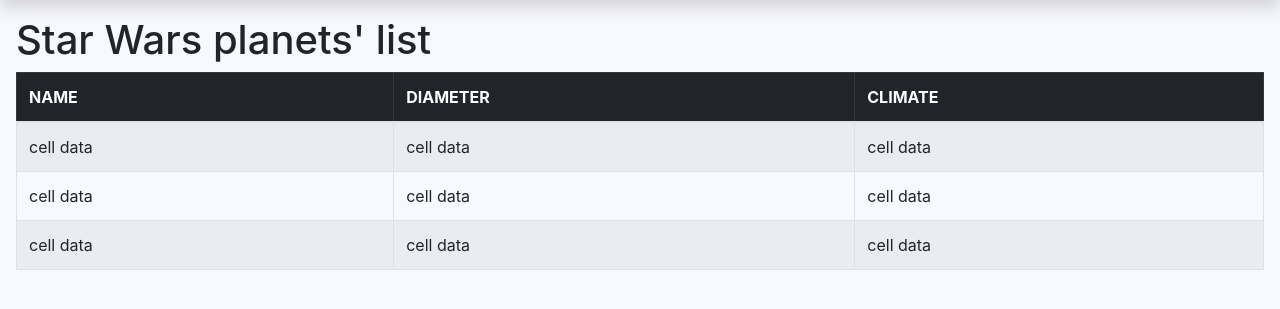
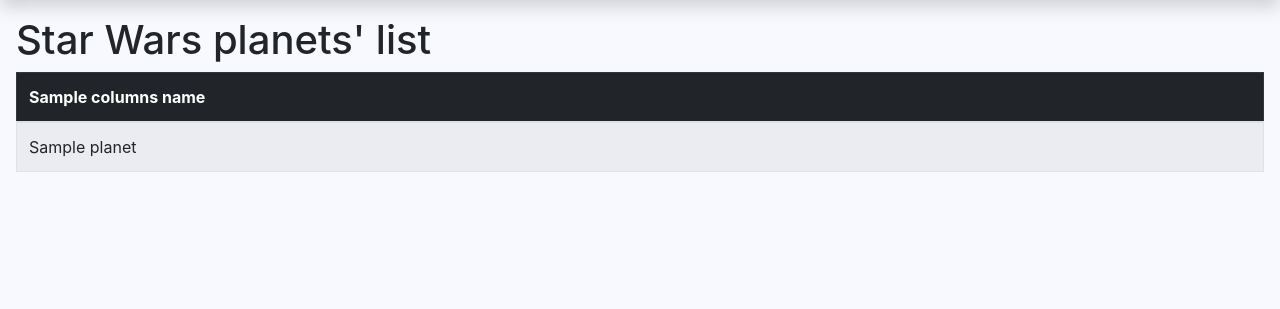
Before and after one commit to PiotrMludzik/api-wars, a Flask app: template templates/index.html in a window 1280 px wide. Shown: the part 56-365 px from the top of the page. Run offline with Flask 2, Linux system fonts and the light colour scheme; the template is opened without the code that fills it: most values are stand-ins (such as "Sample title", 1, 10 or a date in 2020); some libraries are stand-ins or nearby versions.

Commit message:
feat: show the first ten planets

```diff
--- a/constants.py
+++ b/constants.py
@@ -1,8 +1,8 @@
-# -------------------------------------------------------------------------------------------------
-#                                             API Wars
-#                                            constants
-#                                              v 1.0
-# -------------------------------------------------------------------------------------------------
+# ---------------------------------------------------------------------------------------------------------------------
+#                                                       API Wars
+#                                                      constants
+#                                                        v 1.0
+# ---------------------------------------------------------------------------------------------------------------------
 
 # key names
 KEY_PLANETS_CLIMATE = 'climate'
@@ -13,7 +13,7 @@ KEY_PLANETS_TERRAIN = 'terrain'
 KEY_PLANETS_WATER = 'surface_water'
 
 # sort order of table headers
-TABLE_COLUMN_ORDER = [
+PLANETS_COLUMN_ORDER = [
     KEY_PLANETS_NAME,
     KEY_PLANETS_DIAMETER,
     KEY_PLANETS_CLIMATE,
--- a/server.py
+++ b/server.py
@@ -1,22 +1,31 @@
-# -------------------------------------------------------------------------------------------------
-#                                            API Wars
-#                                         routes handling
-#                                              v 1.0
-# -------------------------------------------------------------------------------------------------
+# ---------------------------------------------------------------------------------------------------------------------
+#                                                       API Wars
+#                                                   routes handling
+#                                                        v 1.0
+# ---------------------------------------------------------------------------------------------------------------------
 
 from flask import Flask, redirect, render_template
+import data_handler as dh
+import utilities as util
+import constants as c
 
 app = Flask(__name__)
 
 
-# ------------------------------------------ main route -------------------------------------------
+# ---------------------------------------------------- main route -----------------------------------------------------
 
 @app.route('/')
 def index():
-    return render_template('index.html')
+    """ Shows main page with the planets' list. """
+    return render_template(
+        'index.html',
+        columns_order=c.PLANETS_COLUMN_ORDER,
+        columns_name=util.prepare_header_names(c.PLANETS_COLUMN_ORDER),
+        planets_data=dh.get_planet_data()
+    )
 
 
-# ------------------------------------------- main code -------------------------------------------
+# ----------------------------------------------------- main code -----------------------------------------------------
 
 if __name__ == '__main__':
     app.run(
--- a/templates/index.html
+++ b/templates/index.html
@@ -2,30 +2,25 @@
 {% block page_title %}Star Wars planets' list{% endblock %}
 {% block contents %}
     <h1>{{ self.page_title() }}</h1>
+    <!-- planet data table -->
     <table class="table table-bordered table-striped">
+        <!-- header names -->
         <thead class="table-dark">
             <tr>
-                <th>NAME</th>
-                <th>DIAMETER</th>
-                <th>CLIMATE</th>
+                {% for name in columns_name %}
+                    <th>{{ name }}</th>
+                {% endfor %}
             </tr>
         </thead>
+        <!-- planet data -->
         <tbody>
-            <tr>
-                <td>cell data</td>
-                <td>cell data</td>
-                <td>cell data</td>
-            </tr>
-            <tr>
-                <td>cell data</td>
-                <td>cell data</td>
-                <td>cell data</td>
-            </tr>
-            <tr>
-                <td>cell data</td>
-                <td>cell data</td>
-                <td>cell data</td>
-            </tr>
+            {% for planet in planets_data %}
+                <tr>
+                    {% for key in columns_order %}
+                        <td>{{ planet[key] }}</td>
+                    {% endfor %}
+                </tr>
+            {% endfor %}
         </tbody>
     </table>
 {% endblock %}
```
Also changed, not shown: data_handler.py (added, +30 -0 lines), utilities.py (added, +14 -0 lines).
